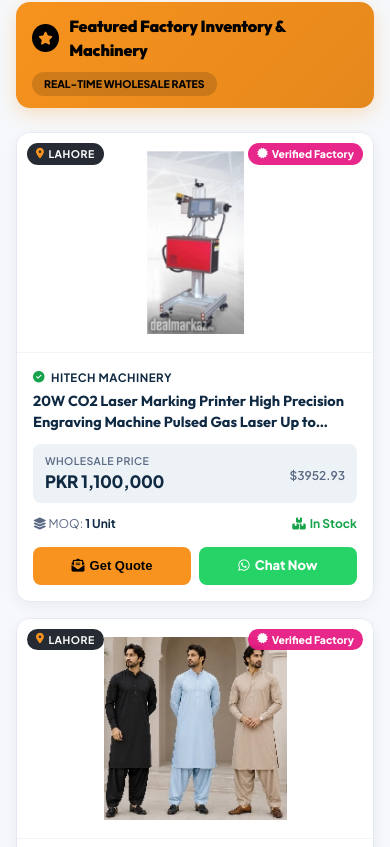
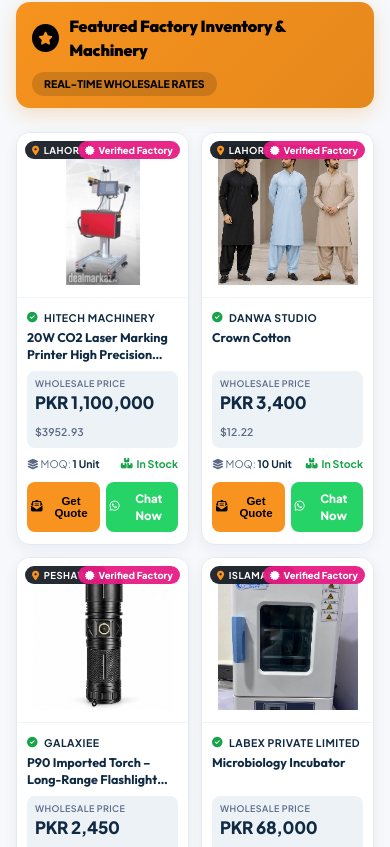
Before and after one commit to armanh148/Chaicon, a React (Vite) app in the folder frontend/: page / in a window 390 px wide. Shown: the part 1377-2224 px from the top of the page. Built offline with nearby package versions, Linux system fonts and the light colour scheme.

Commit message:
Set product grid to 2 cards per row on mobile devices

```diff
--- a/frontend/src/App.css
+++ b/frontend/src/App.css
@@ -1437,13 +1437,68 @@
     font-size: 10.5px;
   }
 
-  /* Product Grid */
+  /* Product Grid: 2 cards per row on mobile & tablets */
   .product-grid-layout {
-    grid-template-columns: 1fr;
-    gap: 16px;
+    grid-template-columns: repeat(2, 1fr);
+    gap: 12px;
   }
   .card-photo-box {
-    height: 220px;
+    height: 165px;
+    padding: 12px;
+  }
+  .card-details-box {
+    padding: 12px 10px;
+  }
+  .badge-city-loc {
+    top: 8px;
+    left: 8px;
+    font-size: 9.5px;
+    padding: 2px 7px;
+  }
+  .badge-verified-tag {
+    top: 8px;
+    right: 8px;
+    font-size: 9.5px;
+    padding: 2px 7px;
+  }
+  .seller-brand-heading {
+    font-size: 10.5px;
+    margin-bottom: 3px;
+  }
+  .card-item-title {
+    font-size: 12.5px;
+    line-height: 1.35;
+    min-height: 34px;
+    margin-bottom: 8px;
+  }
+  .price-strip-box {
+    padding: 6px 8px;
+    margin-bottom: 8px;
+    flex-direction: column;
+    align-items: flex-start;
+    gap: 2px;
+  }
+  .price-label {
+    font-size: 9px;
+  }
+  .pkr-main-rate {
+    font-size: 15px;
+  }
+  .usd-approx-rate {
+    font-size: 10.5px;
+  }
+  .meta-moq-info {
+    font-size: 10.5px;
+    margin-bottom: 10px;
+  }
+  .card-cta-group {
+    gap: 6px;
+  }
+  .btn-card-rfq,
+  .btn-card-whatsapp {
+    font-size: 11.5px;
+    padding: 8px 4px;
+    gap: 4px;
   }
 
   /* Footer */
```
